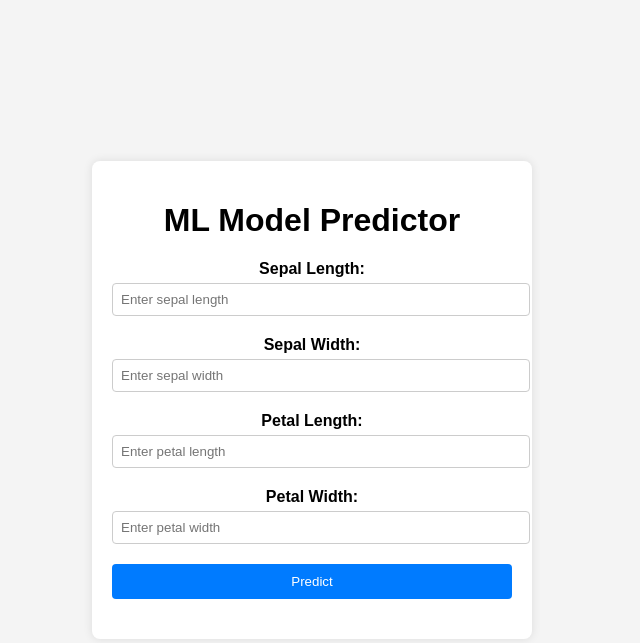
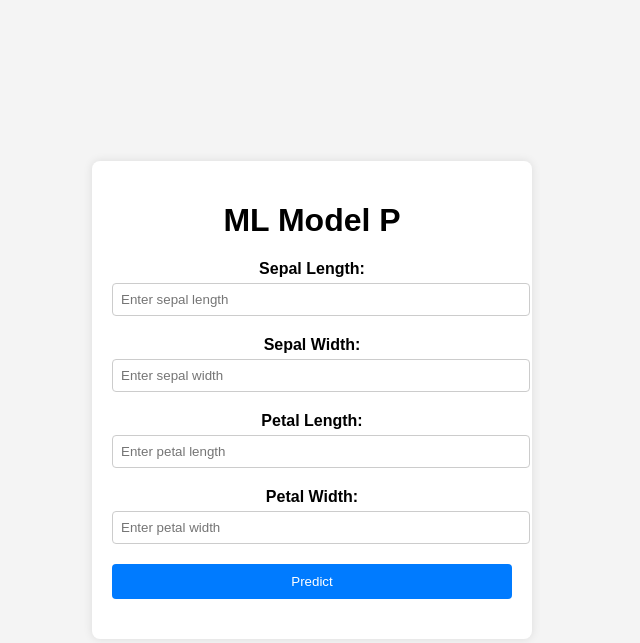
Before and after one commit to MohdYusufRashu/AiWorkloadsCICD, a Flask app: page / in a window 1280 px wide. Shown: the top 643 px of the page, without its empty margins (308-948 px from the left). Run offline with Flask 3, Linux system fonts and the light colour scheme.

Commit message:
Update index.html

```diff
--- a/templates/index.html
+++ b/templates/index.html
@@ -3,7 +3,7 @@
 <head>
     <meta charset="UTF-8">
     <meta name="viewport" content="width=device-width, initial-scale=1.0">
-    <title>ML Model New</title>
+    <title>ML Model Predictor</title>
     <style>
         body {
             font-family: Arial, sans-serif;
@@ -72,7 +72,7 @@
 </head>
 <body>
     <div class="container">
-        <h1>ML Model Predictor</h1>
+        <h1>ML Model P</h1>
         <form method="post">
             <div class="form-group">
                 <label for="sepal_length">Sepal Length:</label>
```
